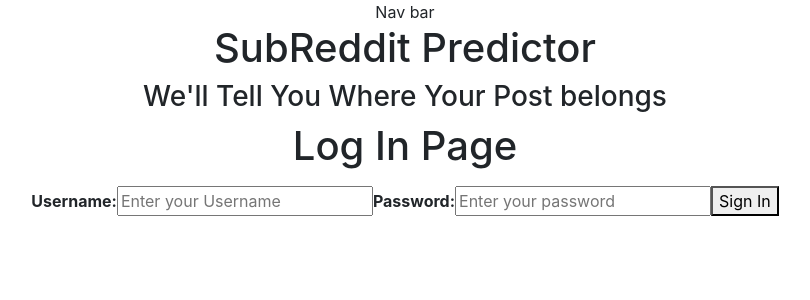
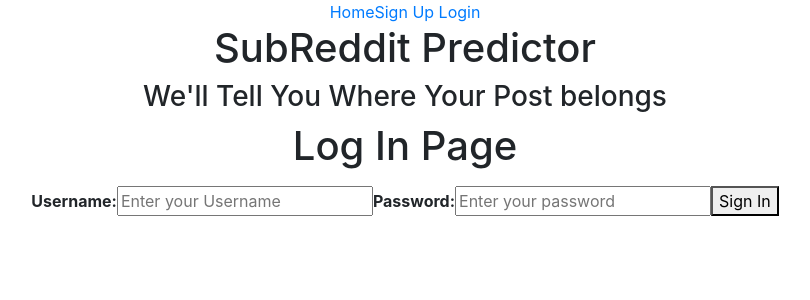
Before and after one commit to posthere1/posthere1_fe, a React (Create React App) app in the folder subreddit-predictor/: page /login in a window 1280 px wide. Shown: the top 300 px of the page, without its empty margins (235-1045 px from the left). Built offline with nearby package versions, Linux system fonts and the light colour scheme.

Commit message:
nav bar added

```diff
--- a/subreddit-predictor/src/Components/Login.js
+++ b/subreddit-predictor/src/Components/Login.js
@@ -1,4 +1,5 @@
 import React from "react";
+import { Link } from "react-router-dom";
 
 const Login = () => {
   return (
--- a/subreddit-predictor/src/Components/Nav.js
+++ b/subreddit-predictor/src/Components/Nav.js
@@ -1,7 +1,14 @@
 import React from "react";
+import { Link } from "react-router-dom";
 
 const Nav = () => {
-  return <div>Nav bar</div>;
+  return (
+    <div className="NavLinks">
+      <Link to="/">Home</Link>
+      <Link to="/signup">Sign Up</Link>
+      <Link to="/login"> Login </Link>
+    </div>
+  );
 };
 
 export default Nav;
```
